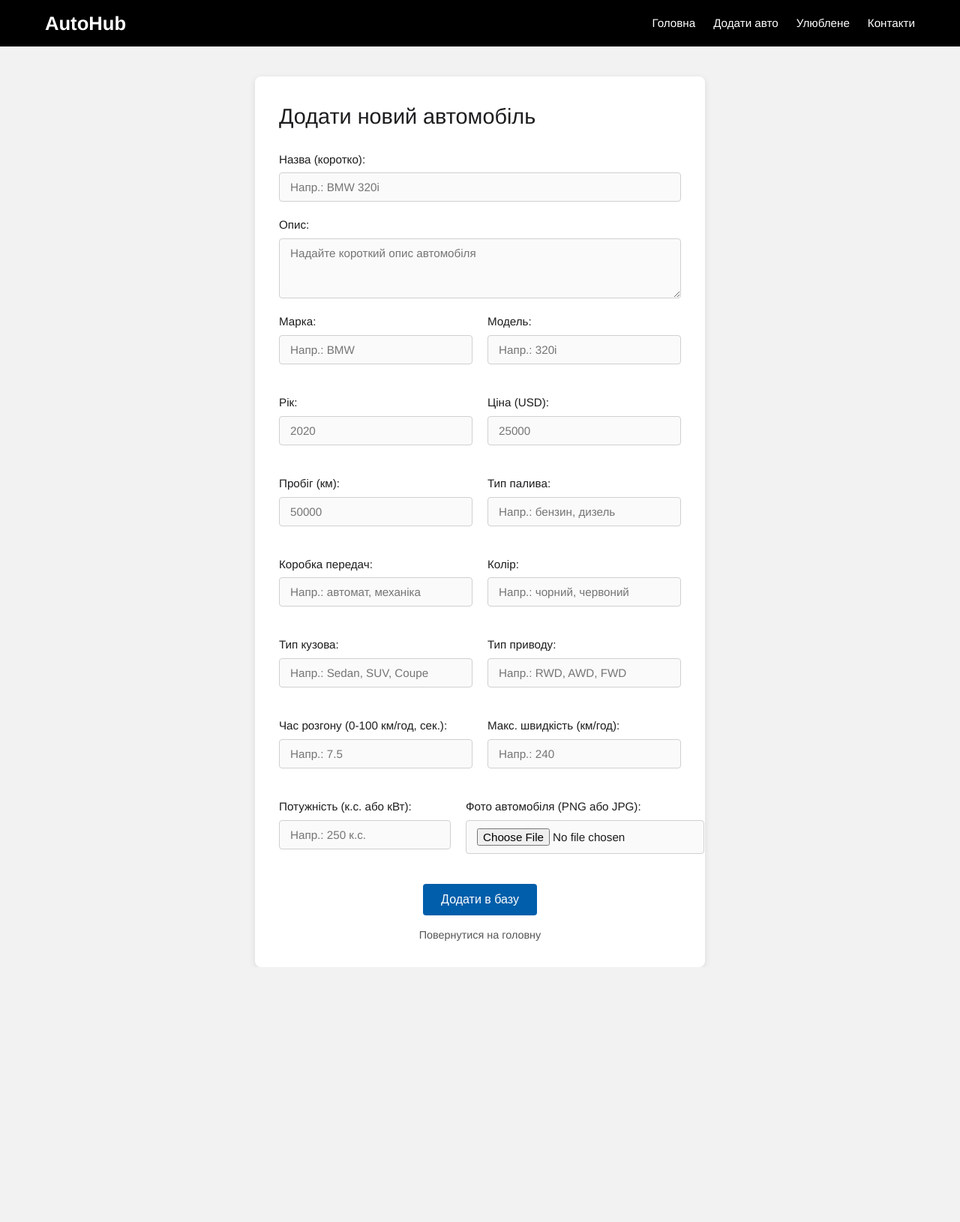
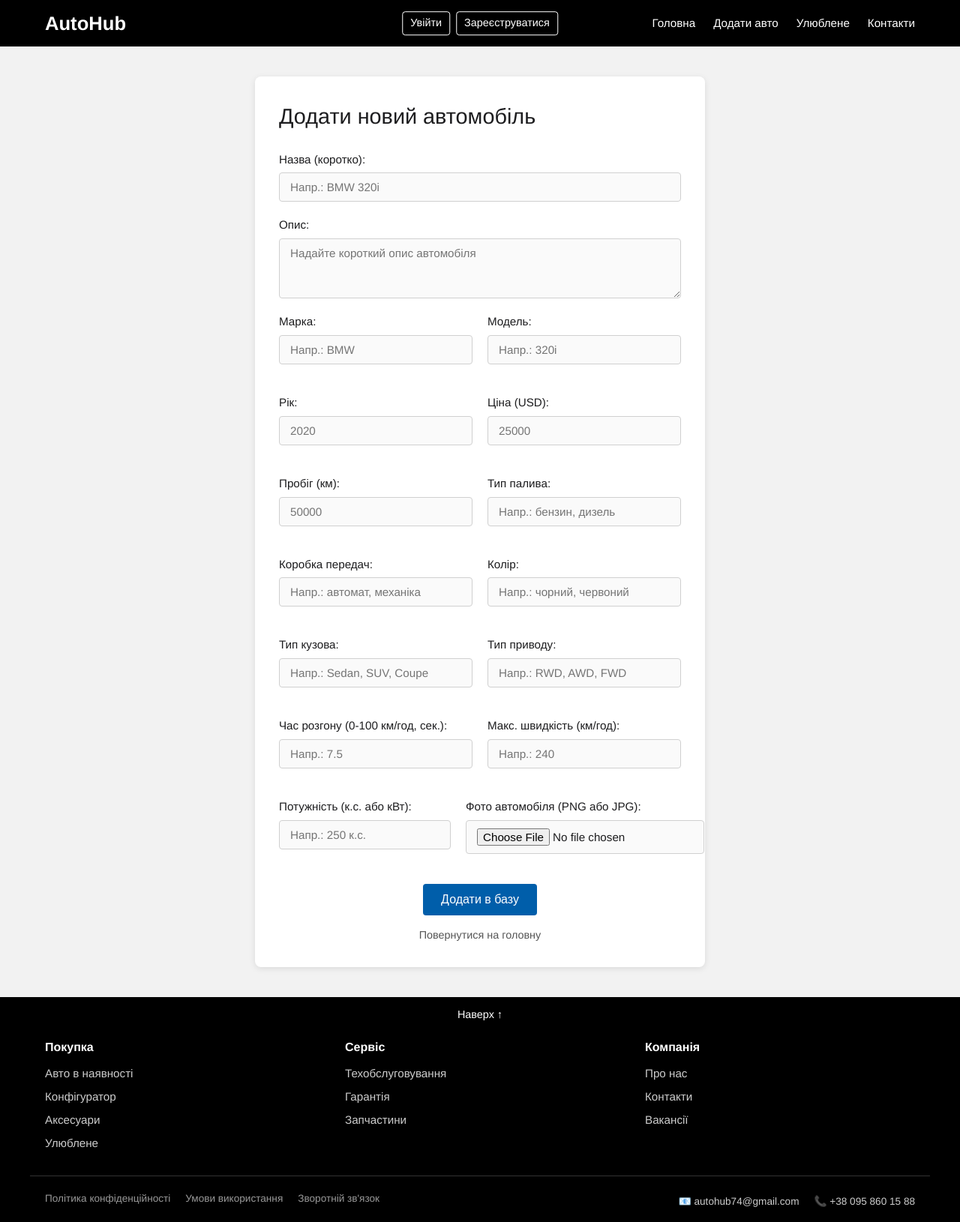
Before and after one commit to NureFatianovYehor/AutoHub, a website: page public/add.html in a window 1280 px wide. Shown: the whole page at 75% size. Before the commit the page ends 1290 px from the top, so only its background shows below. Drawn offline with nearby package versions, Linux system fonts and the light colour scheme.

Commit message:
the page for adding a car has been completed

```diff
--- a/public/add.css
+++ b/public/add.css
@@ -1,68 +1,7 @@
-/* ==================== Сброс и базовые стили ==================== */
-* {
-  box-sizing: border-box;
-  margin: 0;
-  padding: 0;
-}
-
-html, body {
-  height: 100%;
-}
-
-body {
-  font-family: 'Helvetica Neue', Arial, sans-serif;
-  background-color: #f2f2f2; /* светлый фон */
-  color: #1d1d1f;            /* темный текст */
-  line-height: 1.5;
-}
-
-/* ==================== Header (шапка) ==================== */
-.header {
-  position: sticky;
-  top: 0;
-  width: 100%;
-  background-color: #000;
-  color: #fff;
-  z-index: 1000;
-}
-
-.header__container {
-  max-width: 1200px;
-  margin: 0 auto;
-  display: flex;
-  align-items: center;
-  justify-content: space-between;
-  padding: 12px 20px;
-}
-
-.header__logo {
-  font-size: 1.6rem;
-  font-weight: bold;
-  color: #fff;
-  text-decoration: none;
-}
-
-.header__nav {
-  display: flex;
-  gap: 24px;
-}
-
-.header__link {
-  font-size: 0.95rem;
-  color: #fff;
-  text-decoration: none;
-  padding: 6px 0;
-  transition: color 0.2s ease;
-}
-
-.header__link:hover {
-  color: #bfbfbf;
-}
-
 /* ==================== Add Car Form Styles ==================== */
 .form-page {
   background-color: #f2f2f2;
-  min-height: calc(100vh - 60px);
+  /* min-height можно не указывать, т.к. main уже растягивается flex:1 */
   padding: 40px 0;
 }
 
@@ -134,9 +73,10 @@ body {
   text-align: center;
 }
 
+/* === Кнопка «Додати в базу» по центру === */
 .btn-submit {
   display: block;         /* вместо inline-block */
-  margin: 8px auto 0;     /* 8px сверху, автоматически по центру слева-справа */
+  margin: 8px auto 0;     /* 8px сверху, авто слева-справа */
   background-color: #005eaa;
   color: #fff;
   text-decoration: none;
--- a/public/add.html
+++ b/public/add.html
@@ -4,18 +4,22 @@
   <meta charset="UTF-8" />
   <meta name="viewport" content="width=device-width, initial-scale=1" />
   <title>AutoHub – Додати авто</title>
-  <!-- Підключаємо ваші CSS-файли -->
+
+  <!-- 1) Подключаем общие стили (header, footer, базовые стили) -->
   <link rel="stylesheet" href="style.css" />
+  <!-- 2) Специальные стили только для страницы «Добавить авто» -->
   <link rel="stylesheet" href="add.css" />
 </head>
-<body>
-  <!-- ==================== HEADER (тот же, что на главной) ==================== -->
+<body class="page-container">
+  <!-- ==================== HEADER ==================== -->
   <header class="header">
     <div class="header__container">
       <a href="/" class="header__logo">AutoHub</a>
+      <!-- common.js запишет сюда “Привіт, Ім’я!” или кнопки “Увійти/Зареєструватися” -->
+      <div id="user-name" class="header__user"></div>
       <nav class="header__nav">
         <a href="/" class="header__link">Головна</a>
-        <a href="/add.html" class="header__link">Додати авто</a>
+        <a href="/add.html" class="header__link" id="add-car-link">Додати авто</a>
         <a href="/favorites.html" class="header__link">Улюблене</a>
         <a href="#contacts" class="header__link">Контакти</a>
       </nav>
@@ -23,8 +27,9 @@
   </header>
   <!-- ==================== /HEADER ==================== -->
 
-  <!-- ==================== ФОРМА ДОБАВЛЕННЯ АВТОМОБІЛЯ ==================== -->
-  <div class="form-page">
+  <!-- ==================== ОСНОВНОЙ КОНТЕНТ (ФОРМА) ==================== -->
+  <!-- <main> задаёт flex:1 и «растягивает» страницу между header и footer -->
+  <main class="form-page">
     <div class="form-container">
       <h2>Додати новий автомобіль</h2>
 
@@ -32,7 +37,7 @@
       <div id="form-message" class="form-message" style="display: none;"></div>
 
       <form id="add-car-form">
-        <!-- Назва та Опис -->
+        <!-- Здесь ваши form-group, form-row и т. д. (как раньше) -->
         <div class="form-group">
           <label for="title">Назва (коротко):</label>
           <input type="text" id="title" name="title" placeholder="Напр.: BMW 320i" required />
@@ -127,27 +132,67 @@
           </div>
         </div>
 
-        <!-- Кнопка відправки -->
+        <!-- Кнопка відправки (центрується через CSS) -->
         <button type="submit" class="btn-submit">Додати в базу</button>
       </form>
 
       <!-- Посилання назад -->
       <a href="/" class="back-link">Повернутися на головну</a>
     </div>
-  </div>
-  <!-- ==================== /ФОРМА ==================== -->
+  </main>
+  <!-- ==================== /ОСНОВНОЙ КОНТЕНТ ==================== -->
 
-  <!-- ==================== ПІДКЛЮЧЕННЯ JS ==================== -->
+  <!-- ==================== FOOTER ==================== -->
+  <footer class="footer" id="contacts">
+    <div class="footer__back-to-top">
+      <a href="#top">Наверх ↑</a>
+    </div>
 
-  <!-- 1) config.js – в ньому window.AUTOHUB_CONFIG.SUPABASE_URL та SUPABASE_KEY -->
+    <div class="footer__columns">
+      <div class="footer__column">
+        <h3 class="footer__title">Покупка</h3>
+        <a href="/cars" class="footer__link">Авто в наявності</a>
+        <a href="/configurator" class="footer__link">Конфігуратор</a>
+        <a href="/accessories" class="footer__link">Аксесуари</a>
+        <a href="/favorites.html" class="footer__link">Улюблене</a>
+      </div>
+      <div class="footer__column">
+        <h3 class="footer__title">Сервіс</h3>
+        <a href="/service" class="footer__link">Техобслуговування</a>
+        <a href="/warranty" class="footer__link">Гарантія</a>
+        <a href="/spare-parts" class="footer__link">Запчастини</a>
+      </div>
+      <div class="footer__column">
+        <h3 class="footer__title">Компанія</h3>
+        <a href="/about" class="footer__link">Про нас</a>
+        <a href="#contacts" class="footer__link">Контакти</a>
+        <a href="/careers" class="footer__link">Вакансії</a>
+      </div>
+    </div>
+
+    <div class="footer__bottom">
+      <div class="footer__bottom-links">
+        <a href="/privacy-policy" class="footer__bottom-link">Політика конфіденційності</a>
+        <a href="/terms" class="footer__bottom-link">Умови використання</a>
+        <a href="/feedback" class="footer__bottom-link">Зворотній зв'язок</a>
+      </div>
+      <div class="footer__contact">
+        <span class="footer__contact-item">📧 autohub74@gmail.com</span>
+        <span class="footer__contact-item">📞 +38 095 860 15 88</span>
+      </div>
+    </div>
+  </footer>
+  <!-- ==================== /FOOTER ==================== -->
+
+
+  <!-- ==================== ПОДКЛЮЧЕНИЕ JS ==================== -->
+  <!-- 1) config.js – здесь задаются AUTOHUB_CONFIG.SUPABASE_URL / SUPABASE_KEY -->
   <script src="config.js"></script>
-
-  <!-- 2) UMD-бандл supabase-js, точно такий же, як на головній -->
+  <!-- 2) UMD-бандл supabase-js -->
   <script src="https://cdn.jsdelivr.net/npm/@supabase/supabase-js/dist/umd/supabase.js"></script>
-
-  <!-- 3) Ваш власний код add.js -->
+  <!-- 3) common.js – добавляет “Привіт, Ім’я!” или «Увійти» в #user-name, прячет/показывает add-car-link -->
+  <script src="common.js"></script>
+  <!-- 4) add.js – ваша логика отправки формы -->
   <script src="add.js"></script>
-
-  <!-- ==================== /ПІДКЛЮЧЕННЯ JS ==================== -->
 </body>
 </html>
```
